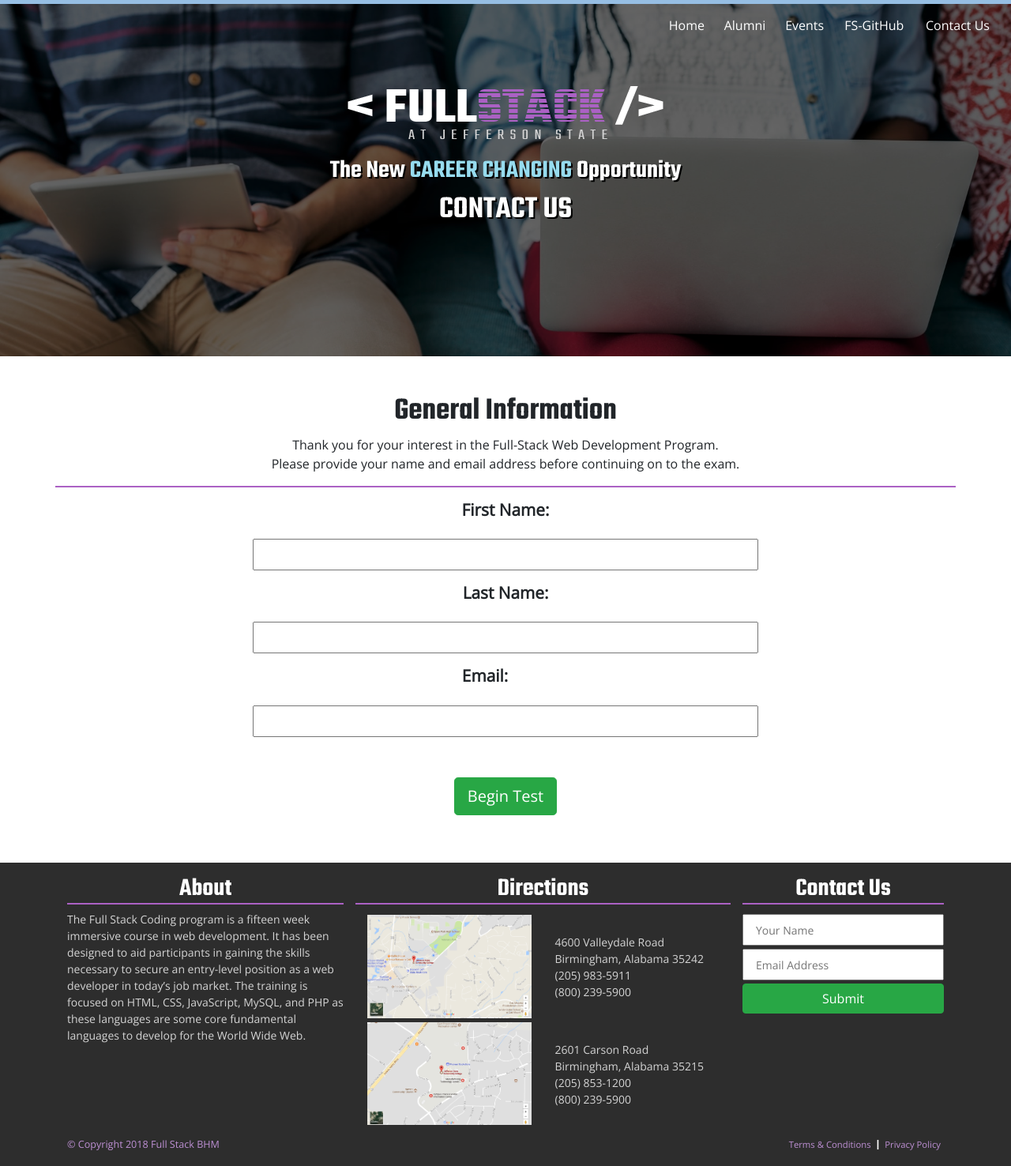
After one commit to fullstackjs-bhm/FEB18, a PHP site: page /generalinfo.php in a window 1280 px wide. The commit adds this page. Shown: the whole page at 79% size. Run offline with PHP 8.4, Linux system fonts and the light colour scheme; some libraries are stand-ins or nearby versions.

Commit message:
Modified CSS and created generalinfo.php file

```diff
--- a/css/style.css
+++ b/css/style.css
@@ -798,3 +798,44 @@ input[type=text]{
 	z-index: 10;
 	margin-top: 4%;
 }
+
+/*CSS for general info form*/
+
+
+
+
+.formLabel {
+	padding: .625em;
+	font-weight:bold;
+
+	font-size: 1.3em;
+}
+
+#infoTag {
+	border-bottom: 2px solid #AB61C4;
+}
+
+
+#mail {
+	margin-right: 2.5em;
+
+}
+
+#firstName {
+	text-transform: capitalize;
+	width: 50%;
+
+}
+
+#lastName {
+	text-transform: capitalize;
+	width: 50%;
+}
+
+#email {
+	width: 50%;
+	margin-bottom: 3.2em;
+}
+#beginBtn {
+	margin-bottom: .625em;
+}
--- /dev/null
+++ b/generalinfo.php
@@ -0,0 +1,44 @@
+<?php
+
+require('includes/header.php');
+
+?>
+
+	<div class="container">
+		<div class="row">
+			<div id="infoTag" class="col-12 mt-5 text-center">
+				<h1>General Information</h1>
+				<p>
+				Thank you for your interest in the Full-Stack Web Development Program.<br/>
+				Please provide your name and email address before continuing on to the exam.
+				</p>
+			</div>
+		</div>
+	</div>
+	<div class="row">
+		<div class="col-12 mb-5 text-center">
+
+		<form action="blank" method="post">
+			<label class="formLabel" for="firstName" >  First Name: </label><br>
+			<input type="text" name="firstName" id="firstName"  required><br>
+
+			<label  class="formLabel" for="lastName"> Last Name: </label><br>
+			<input type="text" name="lastName" id="lastName"  required><br>
+
+			<label class="formLabel" id="mail" for="email">  Email: </label>
+			<br>
+			<input type="text" name="email" id="email" required><br>
+
+			<button type="button" id="beginBtn" class="btn btn-success btn-lg text-center">Begin Test</button>
+
+		</form>
+    </div>
+	</div>
+	</div>
+</body>
+</html>
+
+
+<?php
+ 	require('includes/footer.php');
+?>
```
